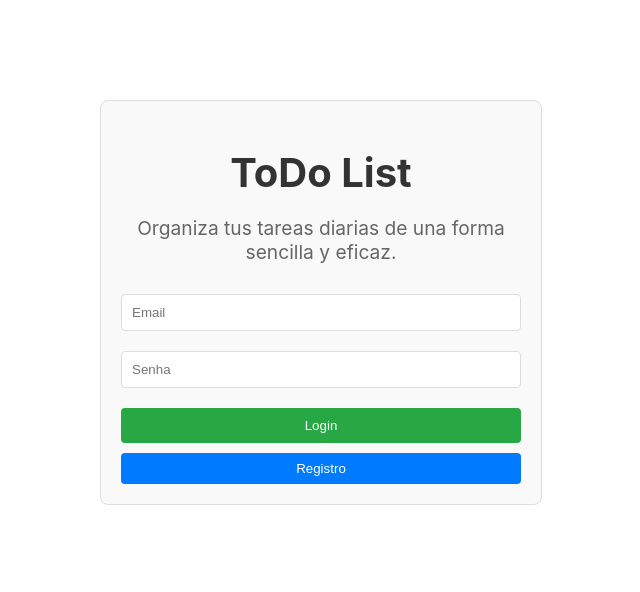
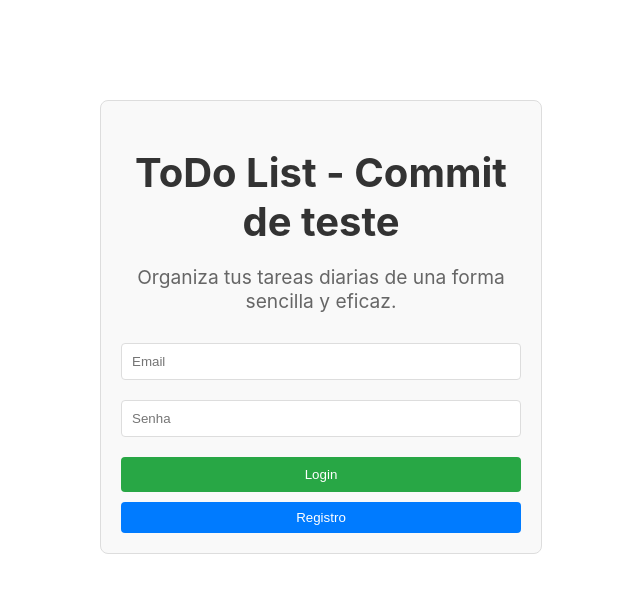
Before and after one commit to Vlosada7/first.e-pitinglish, a React (Create React App) app in the folder todo-list/: page / in a window 1280 px wide. Shown: the top 592 px of the page, without its empty margins (319-959 px from the left). Built offline with nearby package versions, Linux system fonts and the light colour scheme; no server answers.

Commit message:
Teste para Cloud Bluid

```diff
--- a/todo-list/src/components/Login/Login.tsx
+++ b/todo-list/src/components/Login/Login.tsx
@@ -33,7 +33,7 @@ const Login: React.FC = () => {
 	};
 	return (
 		<div className="login-container">
-			<h1>ToDo List</h1>
+			<h1>ToDo List - Commit de teste</h1>
 			<p>Organiza tus tareas diarias de una forma sencilla y eficaz.</p>
 
 			{loading ? (
```
Also changed, not shown: 2 other files (tests, documents, lock files or other folders).
